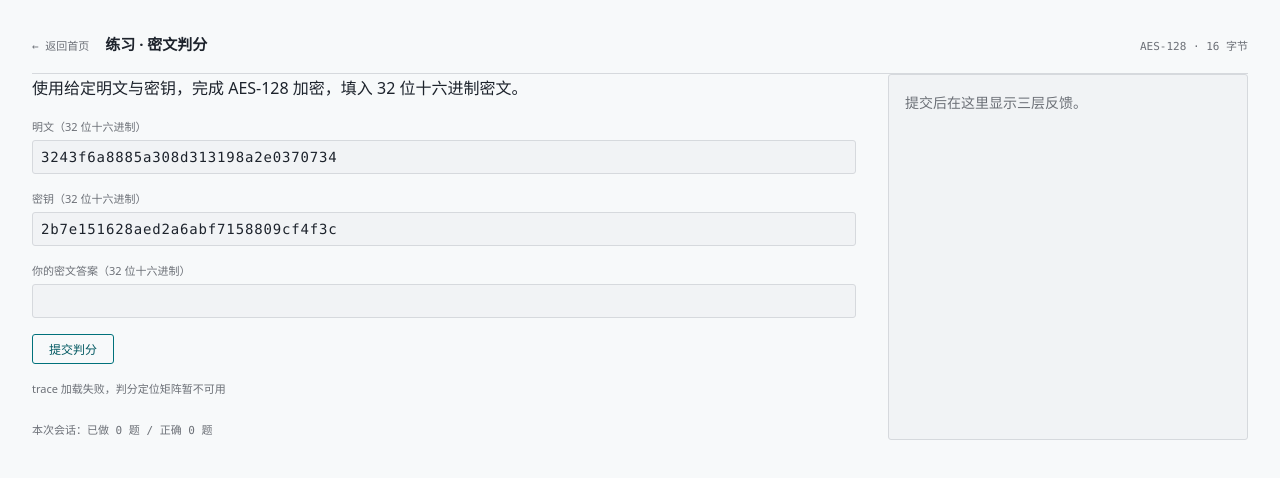
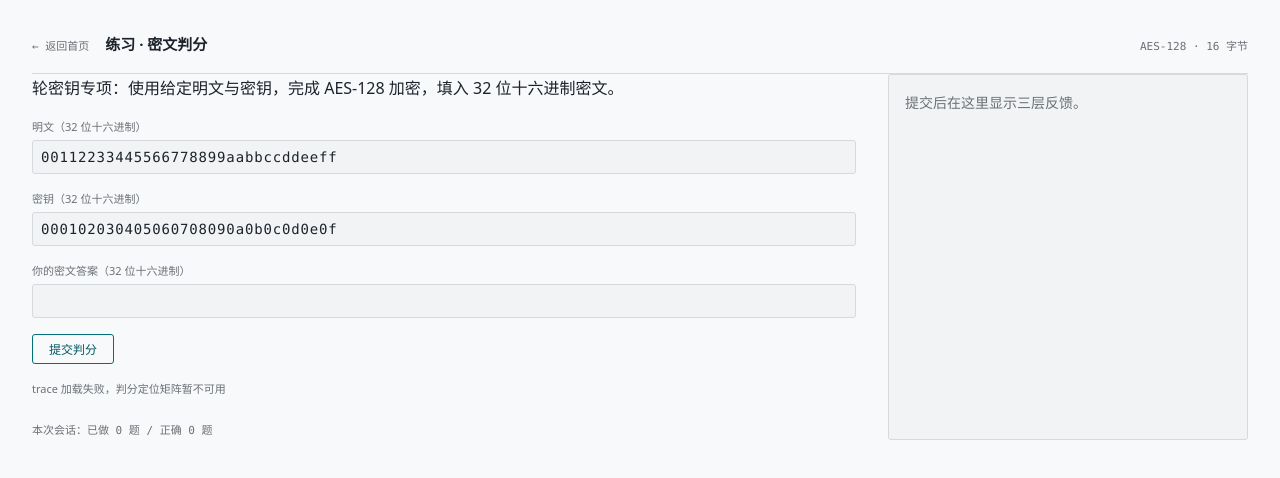
Before and after one commit to robben617/CipherLens, a Vue app in the folder frontend/: page /practice in a window 1280 px wide. Shown: the top 478 px of the page. Built offline with nearby package versions, Linux system fonts and the light colour scheme; no server answers.

Commit message:
feat(opt/T2-4): 题库扩充到 8 题

```diff
--- a/frontend/src/data/quizBank.ts
+++ b/frontend/src/data/quizBank.ts
@@ -9,9 +9,65 @@ export interface QuizItem {
 export const QUIZ_ITEMS: readonly QuizItem[] = [
   {
     id: 'q_042',
-    question: '使用给定明文与密钥，完成 AES-128 加密，填入 32 位十六进制密文。',
+    question:
+      '轮密钥专项：使用给定明文与密钥，完成 AES-128 加密，填入 32 位十六进制密文。',
+    plaintext_hex: '00112233445566778899aabbccddeeff',
+    key_hex: '000102030405060708090a0b0c0d0e0f',
+    key_bits: 128,
+  },
+  {
+    id: 'q_043',
+    question:
+      '列混合专项：使用给定明文与密钥，完成 AES-128 加密，填入 32 位十六进制密文。',
     plaintext_hex: '3243f6a8885a308d313198a2e0370734',
     key_hex: '2b7e151628aed2a6abf7158809cf4f3c',
     key_bits: 128,
   },
+  {
+    id: 'q_044',
+    question: '使用给定明文与密钥，完成 AES-192 加密，填入 32 位十六进制密文。',
+    plaintext_hex: '00112233445566778899aabbccddeeff',
+    key_hex: '000102030405060708090a0b0c0d0e0f1011121314151617',
+    key_bits: 192,
+  },
+  {
+    id: 'q_045',
+    question:
+      '列混合专项：使用给定明文与密钥，完成 AES-192 加密，填入 32 位十六进制密文。',
+    plaintext_hex: '3243f6a8885a308d313198a2e0370734',
+    key_hex: '8e73b0f7da0e6452c810f32b809079e562f8ead2522c6b7b',
+    key_bits: 192,
+  },
+  {
+    id: 'q_046',
+    question:
+      '轮密钥专项：使用给定明文与密钥，完成 AES-256 加密，填入 32 位十六进制密文。',
+    plaintext_hex: '00112233445566778899aabbccddeeff',
+    key_hex:
+      '000102030405060708090a0b0c0d0e0f101112131415161718191a1b1c1d1e1f',
+    key_bits: 256,
+  },
+  {
+    id: 'q_047',
+    question: '使用给定明文与密钥，完成 AES-256 加密，填入 32 位十六进制密文。',
+    plaintext_hex: '3243f6a8885a308d313198a2e0370734',
+    key_hex:
+      '000102030405060708090a0b0c0d0e0f101112131415161718191a1b1c1d1e1f',
+    key_bits: 256,
+  },
+  {
+    id: 'q_048',
+    question:
+      '列混合专项：使用给定明文与密钥，完成 AES-128 加密，填入 32 位十六进制密文。',
+    plaintext_hex: '00112233445566778899aabbccddeeff',
+    key_hex: '2b7e151628aed2a6abf7158809cf4f3c',
+    key_bits: 128,
+  },
+  {
+    id: 'q_049',
+    question: '使用给定明文与密钥，完成 AES-192 加密，填入 32 位十六进制密文。',
+    plaintext_hex: '00112233445566778899aabbccddeeff',
+    key_hex: '8e73b0f7da0e6452c810f32b809079e562f8ead2522c6b7b',
+    key_bits: 192,
+  },
 ]
```
